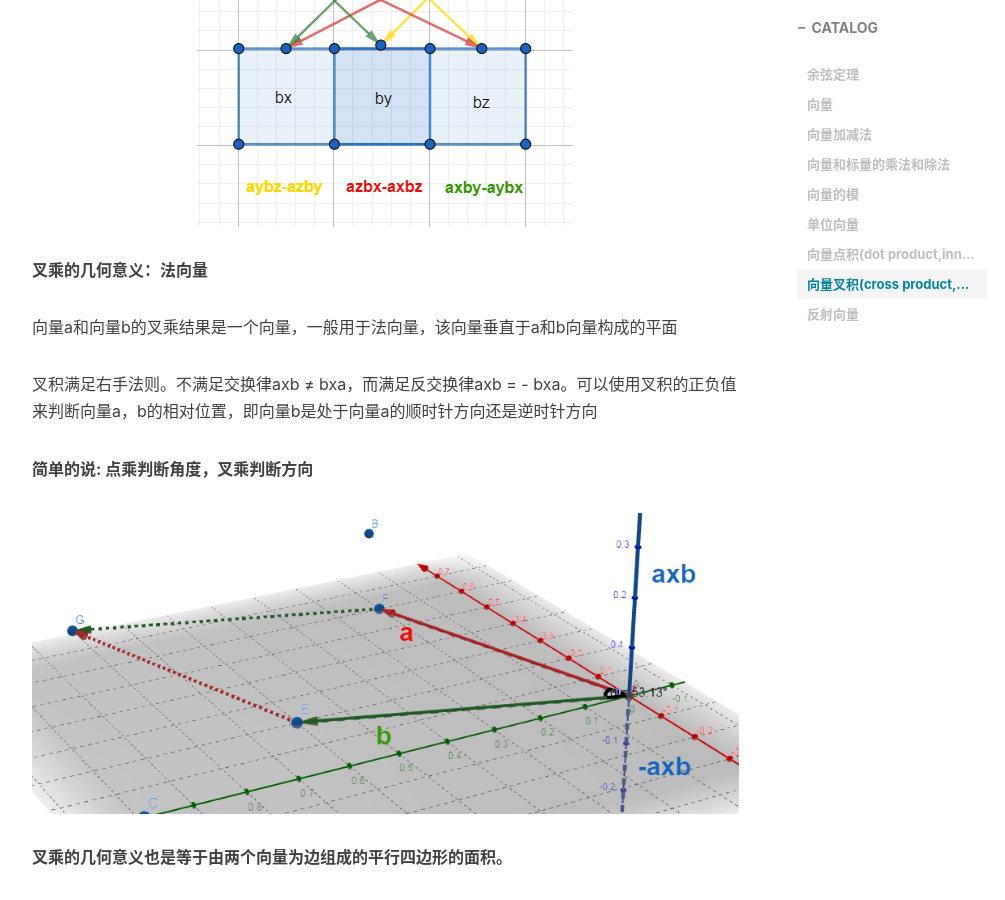
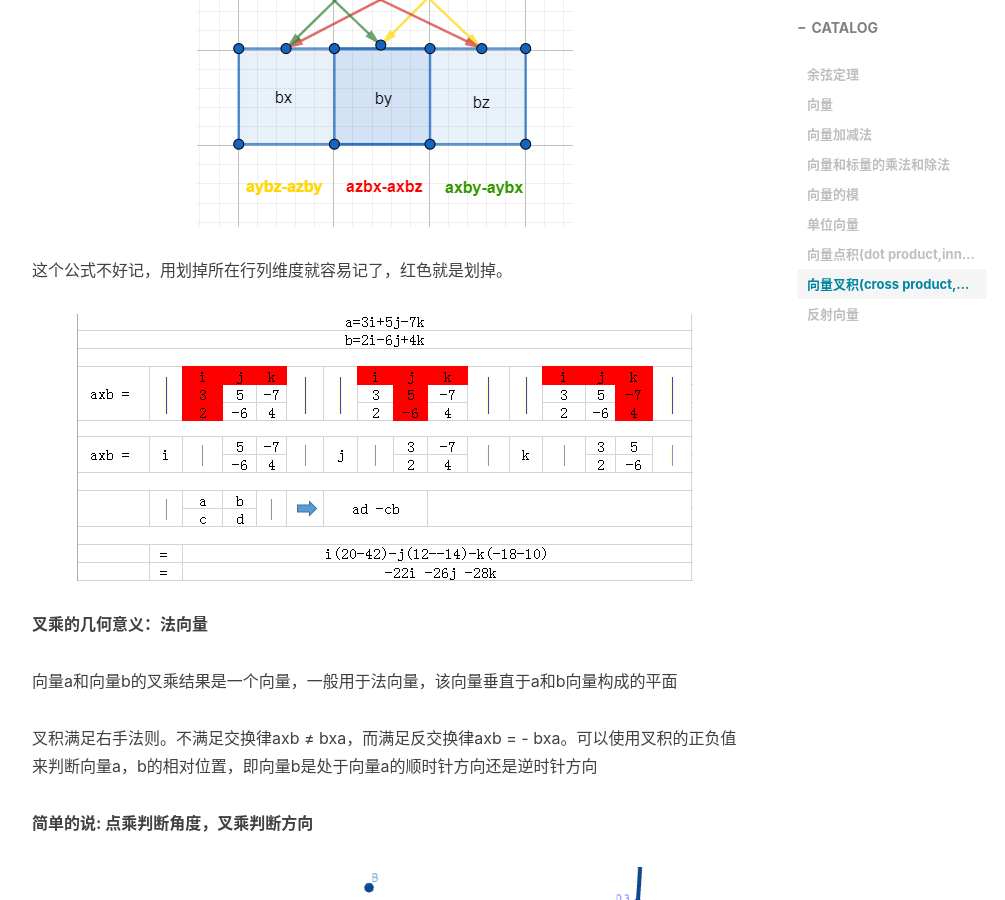
Before and after one commit to chenanbao/chenanbao.github.io, a Jekyll site: the page built from _posts/2008-10-26-常见数学公式推导.md, in a window 1280 px wide and 900 px high, scrolled down 8803 px. Shown: the whole window, without its empty margins (233-1238 px from the left). Built offline with Jekyll 4.4.1, drawn with Linux system fonts in a browser that asks for light colours; nearby versions of some CDN libraries; comment, search, counter and statistics services are not loaded.

Commit message:
补充计算简单计算过程

```diff
--- a/_posts/2008-10-26-常见数学公式推导.md
+++ b/_posts/2008-10-26-常见数学公式推导.md
@@ -190,7 +190,12 @@ c·c= cxcx + cycy + czcz = 丨c丨²
 
 aXb = (ax,ay,az)X(bx,by,bz)=(aybz-azby,azbx-axbz,axby-aybx)
 
+
 ![image](/img/pos_70.png)
+
+这个公式不好记，用划掉所在行列维度就容易记了，红色就是划掉。
+
+![image](/img/pos_75.png)
 
 
 **叉乘的几何意义：法向量**
```
Also changed, not shown: img/pos_75.png (added).
